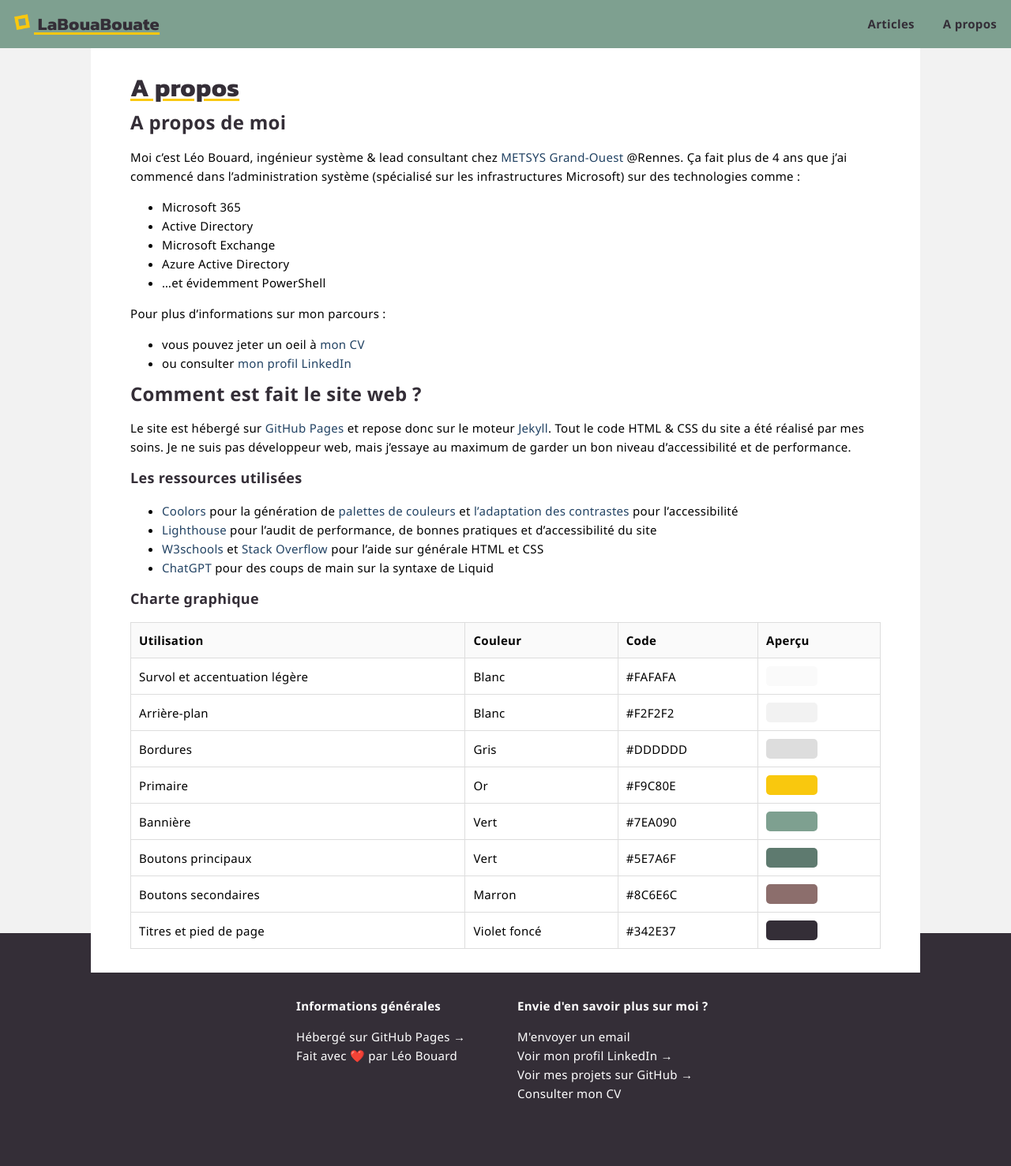
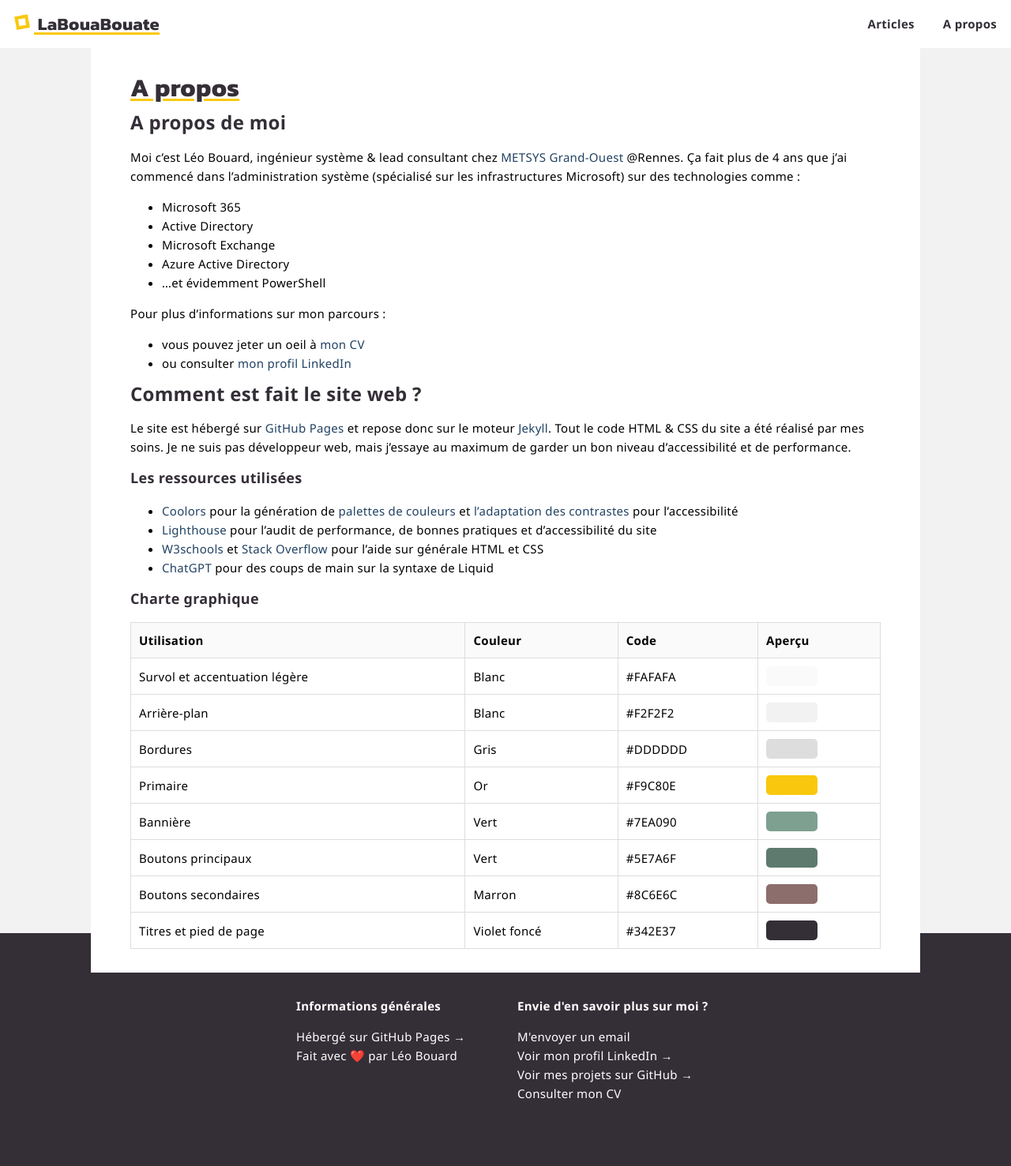
Before and after one commit to leobouard/leobouard.github.io, a Jekyll site: the page built from about.md, in a window 1280 px wide. Shown: the whole page at 79% size. Built offline with Jekyll 4.4.1, drawn with Linux system fonts in a browser that asks for light colours; some web fonts are replaced.

Commit message:
MAJ navbar

```diff
--- a/assets/css/homepage.scss
+++ b/assets/css/homepage.scss
@@ -22,7 +22,7 @@
 }
 
 .div_hero_text {
-    max-width: 450px;
+    max-width: 300px;
     margin: 25px;
     color: #fff;
 
--- a/assets/css/style.scss
+++ b/assets/css/style.scss
@@ -34,7 +34,7 @@
 }
 
 nav {
-    background-color: #7EA090;
+    background-color: #fff;
     display: block;
     margin: 0;
     overflow: hidden;
```
